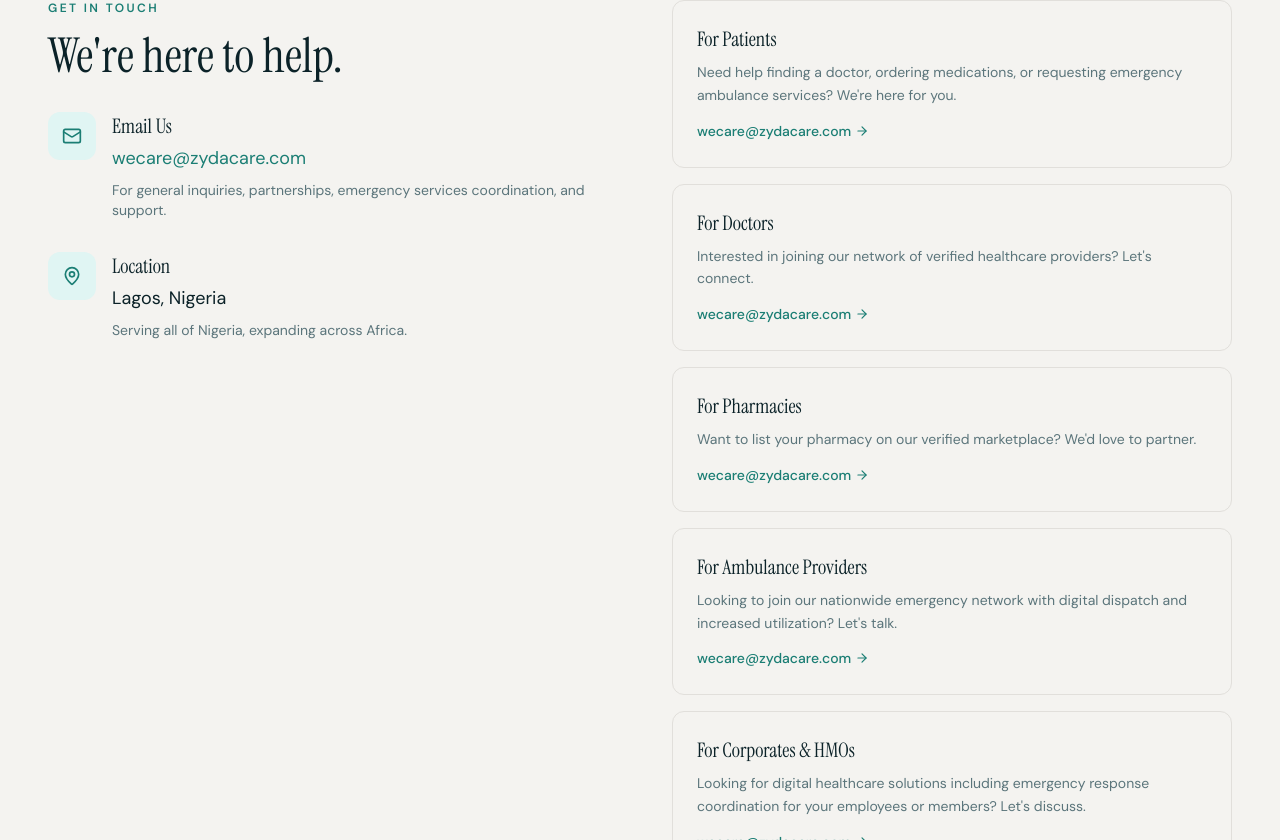
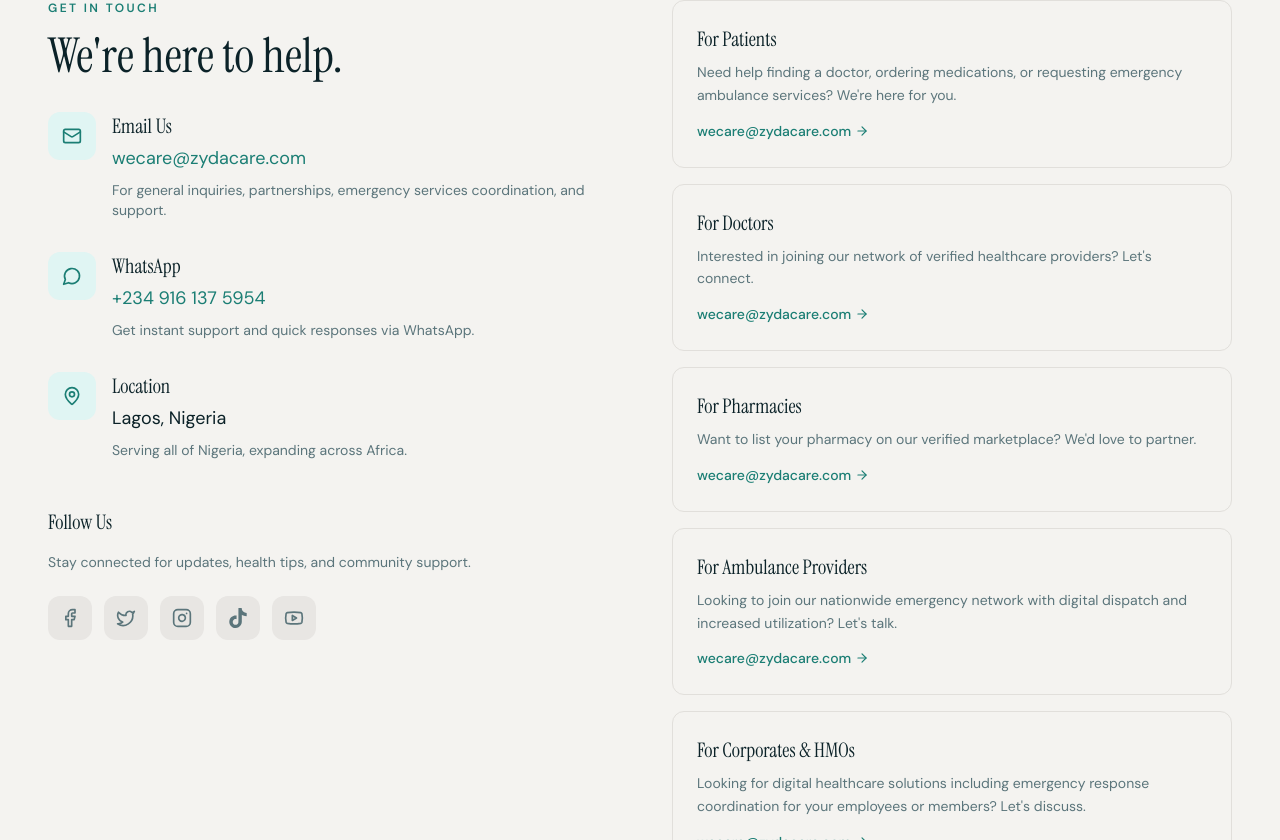
Before and after one commit to ZydaCare/ZydaCare-Website, a React (Vite) app: page /contact in a window 1280 px wide. Shown: the part 642-1482 px from the top of the page. Built offline with nearby package versions, Linux system fonts and the light colour scheme; the HTML template or start-up script is replaced by a standard one.

Commit message:
new update

```diff
--- a/src/pages/Contact.tsx
+++ b/src/pages/Contact.tsx
@@ -1,6 +1,7 @@
 import { motion } from "framer-motion";
 import { Link } from "react-router-dom";
-import { Mail, MapPin, ArrowRight } from "lucide-react";
+import { Mail, MapPin, ArrowRight, Phone, MessageCircle, Facebook, Twitter, Instagram, Linkedin, Youtube } from "lucide-react";
+import { SiTiktok } from "react-icons/si";
 import Navbar from "@/components/Navbar";
 import Footer from "@/components/Footer";
 
@@ -60,6 +61,21 @@ const Contact = () => (
 
                 <div className="flex items-start gap-4">
                   <div className="h-12 w-12 rounded-xl bg-accent flex items-center justify-center shrink-0">
+                    <MessageCircle size={20} className="text-primary" />
+                  </div>
+                  <div>
+                    <h3 className="font-heading text-xl text-foreground mb-1">WhatsApp</h3>
+                    <a href="https://wa.me/2349161375954" className="text-primary hover:underline text-lg">
+                      +234 916 137 5954
+                    </a>
+                    <p className="text-sm text-muted-foreground mt-2">
+                      Get instant support and quick responses via WhatsApp.
+                    </p>
+                  </div>
+                </div>
+
+                <div className="flex items-start gap-4">
+                  <div className="h-12 w-12 rounded-xl bg-accent flex items-center justify-center shrink-0">
                     <MapPin size={20} className="text-primary" />
                   </div>
                   <div>
@@ -69,6 +85,61 @@ const Contact = () => (
                       Serving all of Nigeria, expanding across Africa.
                     </p>
                   </div>
+                </div>
+              </div>
+
+              {/* Social Media */}
+              <div className="mt-12">
+                <h3 className="font-heading text-xl text-foreground mb-4">Follow Us</h3>
+                <p className="text-sm text-muted-foreground mb-6">
+                  Stay connected for updates, health tips, and community support.
+                </p>
+                <div className="flex gap-3">
+                  <a
+                    href="https://facebook.com/zydacare"
+                    target="_blank"
+                    rel="noopener noreferrer"
+                    className="p-3 rounded-xl bg-muted hover:bg-muted/80 transition-colors group"
+                    aria-label="Facebook"
+                  >
+                    <Facebook className="w-5 h-5 text-muted-foreground group-hover:text-foreground transition-colors" />
+                  </a>
+                  <a
+                    href="https://twitter.com/zydacare"
+                    target="_blank"
+                    rel="noopener noreferrer"
+                    className="p-3 rounded-xl bg-muted hover:bg-muted/80 transition-colors group"
+                    aria-label="Twitter"
+                  >
+                    <Twitter className="w-5 h-5 text-muted-foreground group-hover:text-foreground transition-colors" />
+                  </a>
+                  <a
+                    href="https://instagram.com/zydacare"
+                    target="_blank"
+                    rel="noopener noreferrer"
+                    className="p-3 rounded-xl bg-muted hover:bg-muted/80 transition-colors group"
+                    aria-label="Instagram"
+                  >
+                    <Instagram className="w-5 h-5 text-muted-foreground group-hover:text-foreground transition-colors" />
+                  </a>
+                  <a
+                    href="https://tiktok.com/@zydacare"
+                    target="_blank"
+                    rel="noopener noreferrer"
+                    className="p-3 rounded-xl bg-muted hover:bg-muted/80 transition-colors group"
+                    aria-label="TikTok"
+                  >
+                    <SiTiktok className="w-5 h-5 text-muted-foreground group-hover:text-foreground transition-colors" />
+                  </a>
+                  <a
+                    href="https://youtube.com/zydacare"
+                    target="_blank"
+                    rel="noopener noreferrer"
+                    className="p-3 rounded-xl bg-muted hover:bg-muted/80 transition-colors group"
+                    aria-label="YouTube"
+                  >
+                    <Youtube className="w-5 h-5 text-muted-foreground group-hover:text-foreground transition-colors" />
+                  </a>
                 </div>
               </div>
             </motion.div>
```
